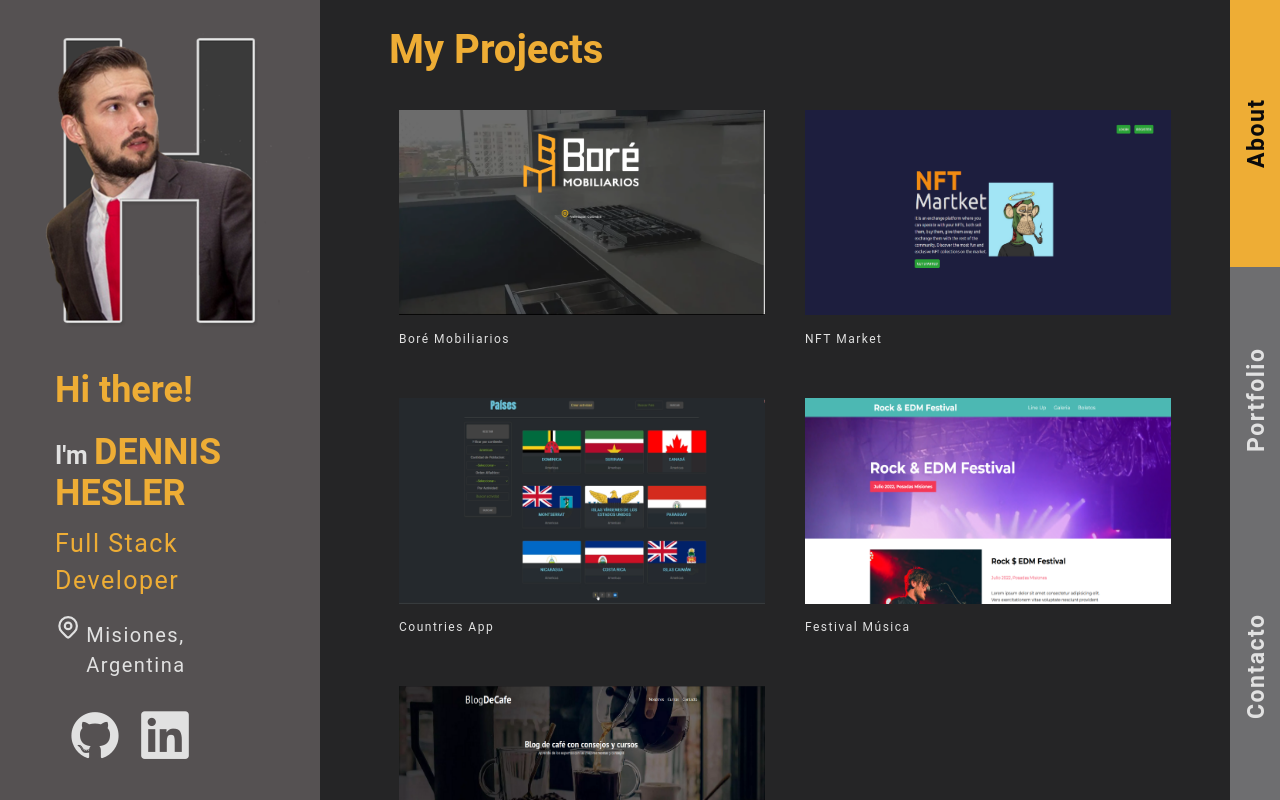
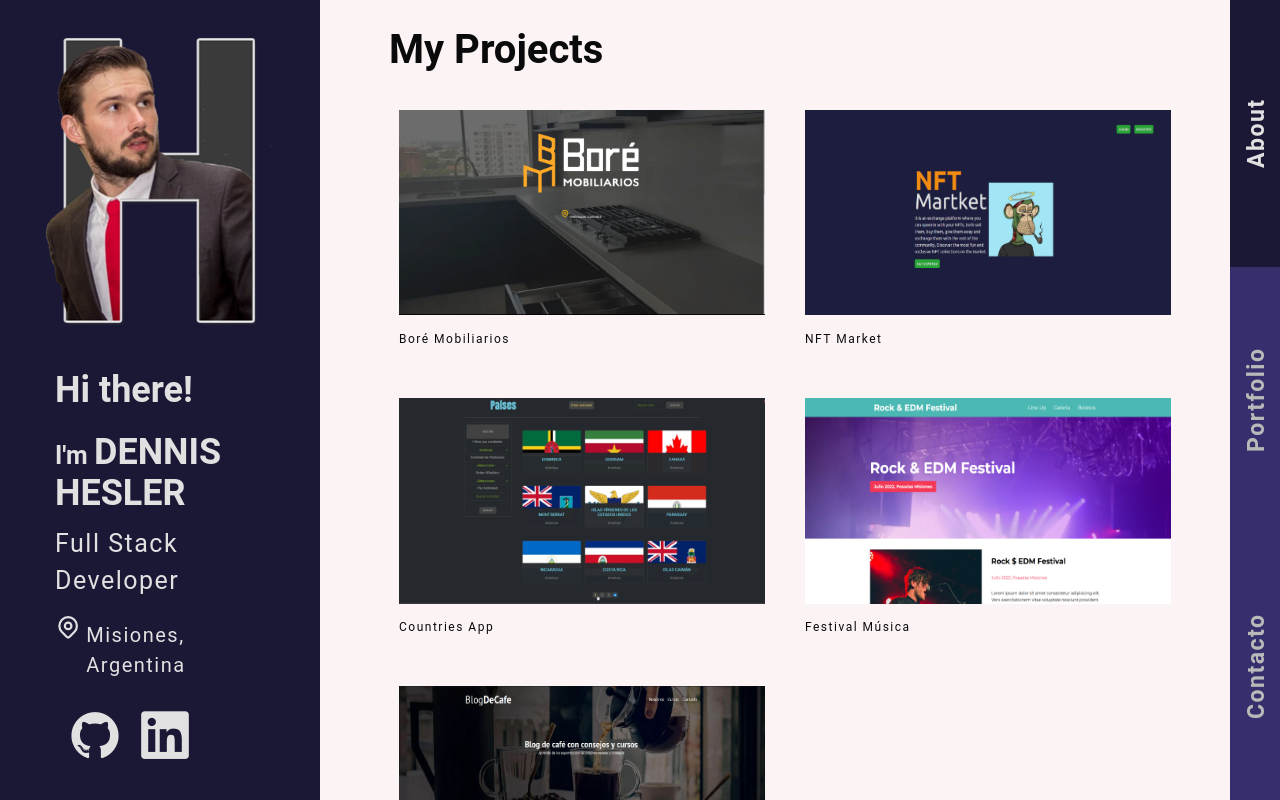
Before and after one commit to Dennish02/Portfolio, a Next.js app: page /portfolio in a window 1280 px wide. Built offline with nearby package versions, Linux system fonts and the light colour scheme.

Commit message:
colores azul

```diff
--- a/componentes/About.js
+++ b/componentes/About.js
@@ -73,7 +73,7 @@ export default function About() {
         <p>Problem Solving</p>
         <p>Comunication</p>
       </div>
-      <h2>Studying</h2>
+      <h2>Studing</h2>
       <div className='TechnicalSkills'>
         <p>TypeScript</p>
         <p>Docker</p>
--- a/componentes/Sidebar.js
+++ b/componentes/Sidebar.js
@@ -13,8 +13,8 @@ export default function Sidebar() {
     alt='Hesler Foto'
     />
     <div className='perfil-texto'>
-        <h2>Hi there!</h2>
-        <h3>I'm <span className='nombre'>Dennis Hesler</span></h3>
+        <h2 className='hola'>Hi there!</h2>
+        <h3 className='ubi' >I'm <span className='nombre'>Dennis Hesler</span></h3>
         <p className='carrera'>Full Stack Developer</p>
         <div className='ubicacion'>
           <svg xmlns="http://www.w3.org/2000/svg"
@@ -31,7 +31,7 @@ export default function Sidebar() {
             <circle cx="12" cy="11" r="3" />
             <path d="M17.657 16.657l-4.243 4.243a2 2 0 0 1 -2.827 0l-4.244 -4.243a8 8 0 1 1 11.314 0z" />
           </svg>
-          <p>Misiones, Argentina</p>
+          <p className='ubi' >Misiones, Argentina</p>
         </div>
 
     </div>
--- a/gulp/scss/base/_globales.scss
+++ b/gulp/scss/base/_globales.scss
@@ -11,10 +11,10 @@ html {
     box-sizing: inherit;
 }
 body {
-    background-color: v.$fondo;
+    background: v.$fondo;
     font-family: v.$fuente_principal;
     font-size: 1.6rem;
-    color: v.$grisclaro;
+    color: v.$azulOscuro;
     &.fijar-body {
         overflow: hidden;
     }
@@ -54,11 +54,11 @@ p{
 
 h1 {
     font-size: 4rem;
-    color: v.$amarillo;
+    color: v.$azulOscuro;
 }
 h2 {
     font-size: 3.6rem;
-    color: v.$amarillo;
+    color: v.$azulOscuro;
     margin: 2rem 0;
 }
 h3 {
@@ -72,3 +72,6 @@ img {
     height: auto;
     display: block;
 }
+.enlaces{
+    color: v.$grisoscuro;
+}
--- a/gulp/scss/base/_mixins.scss
+++ b/gulp/scss/base/_mixins.scss
@@ -131,7 +131,7 @@
 }
 
 @mixin error {
-  color: v.$rojo;
+  color: v.$azulOscuro;
 }
 
 @mixin input {
@@ -144,7 +144,7 @@
 }
 
 @mixin inputError {
-  border: 3px solid v.$rojo;
+  border: 3px solid v.$azulOscuro;
 }
 
 @mixin buttonTrade {
@@ -195,9 +195,9 @@
   height: 10px;
 }
 
-@mixin buttonRojo {
+@mixin buttonazulOscuro {
   width: fit-content;
-  background-color: v.$rojo;
+  background-color: v.$azulOscuro;
   padding: 1rem;
   text-align: center;
   text-transform: uppercase;
@@ -208,7 +208,7 @@
   margin: 1rem auto;
   &:hover {
     cursor: pointer;
-    background: darken(v.$rojo, 25%)
+    background: darken(v.$azulOscuro, 25%)
 
   }
 }
--- a/gulp/scss/base/_variables.scss
+++ b/gulp/scss/base/_variables.scss
@@ -1,12 +1,15 @@
 $fuente_principal: 'Roboto', monospace;
-$fondo: #252526;
+
+$fondo: #fcf4f4;
+// $fondo: linear-gradient(90deg, rgb(79, 106, 202) 39%, rgb(129, 143, 230) 100%);
 $amarillo: #EEAD35 ;
-$amarilloClaro: #6E6E70;
+$amarilloClaro: #362f6d;
 $turquezza: #630cb4;
 // $amarilloClaro: #E8EEF2;
-$grisoscuro: #555152;
+$grisoscuro: #1b1835;
 $grisclaro: #e1e1e1;
-$rojo: #0A0A0C;
+$grisOpaco: #b9b9b9;
+$azulOscuro: #0A0A0C;
 //tamaños media queris
 $telefono: 320px;
 $tablet: 570px;
--- a/gulp/scss/layout/_about.scss
+++ b/gulp/scss/layout/_about.scss
@@ -8,7 +8,8 @@
     @include m.mediaGrid(200px, 2rem);
 
     p {
-        background-color: v.$rojo;
+        background-color: v.$grisoscuro;
+        box-shadow: 3px 6px 14px 0px rgba(58,58,58,0.36);
         color: v.$grisclaro;
         font-weight: 700;
         padding: 1rem;
@@ -19,5 +20,5 @@
 }
 
 .preguntas {
-    color: v.$amarillo;
+    color: v.$azulOscuro;
 }
--- a/gulp/scss/layout/_navbar.scss
+++ b/gulp/scss/layout/_navbar.scss
@@ -6,12 +6,7 @@
     width: 100%;
     .navbar{
         width: 100%;
-       // height: 100vh;
-        //transform: rotate(180deg);
-        //writing-mode: vertical-rl;
         display: flex;
-        //flex-direction: row-reverse;
-        //justify-content: space-evenly;
         background-color: v.$amarilloClaro;
         .navbarElemento{
             text-align: center;
@@ -22,7 +17,7 @@
             margin: 0;
 
             font-size: 2.3rem;
-            color: v.$grisoscuro;
+            color: v.$grisOpaco;
             font-weight: bold;
             &:hover{
                 cursor: pointer;
@@ -30,7 +25,9 @@
         }
         .seleccionado{
             @extend .navbarElemento;
-            background-color: v.$rojo;
+            background-color: v.$grisoscuro;
+            color: v.$grisclaro;
+            // text-shadow:  1px 1px 3px v.$amarillo;
         }
     }
 }
@@ -49,25 +46,6 @@
             display: flex;
             flex-direction: row-reverse;
             //justify-content: space-evenly;
-
-            .navbarElemento{
-                text-align: center;
-                width: 100%;
-                height: 100%;
-                // border: none;
-                padding: 0 1rem;
-                color: v.$grisclaro;
-                font-weight: bold;
-                &:hover{
-                    cursor: pointer;
-                }
-            }
-            .seleccionado{
-                @extend .navbarElemento;
-                background-color: v.$amarillo;
-                color: v.$rojo;
-                // text-shadow:  1px 1px 3px v.$amarillo;
-            }
         }
     }
 }
--- a/gulp/scss/layout/_portfolio.scss
+++ b/gulp/scss/layout/_portfolio.scss
@@ -23,7 +23,10 @@
             @include m.borderRadius;
             padding: 1rem;
             margin: 0 auto;
+            .subtitulo{
+                font-size: 1.2rem;
 
+            }
             img {
 
                 &:hover {
@@ -33,12 +36,12 @@
                 }
             }
 
-            p {
-                font-size: 1.2rem;
-            }
-
             &:hover {
                 background-color: v.$grisoscuro;
+                .subtitulo{
+                    color: v.$grisclaro;
+
+                }
             }
 
 
--- a/gulp/scss/layout/_sidebar.scss
+++ b/gulp/scss/layout/_sidebar.scss
@@ -16,6 +16,12 @@
             width: 70%;
             margin: 0 auto;
             text-align: left;
+            .hola{
+                color: v.$grisclaro;
+            }
+            .ubi{
+                color: v.$grisclaro;
+            }
         }
         .nombre{
             font-size: 3.6rem;
@@ -23,16 +29,18 @@
         }
         .carrera{
             font-size: 2.5rem;
+            color: v.$grisclaro;
         }
-        .nombre, .carrera{
-            color: v.$amarillo;
+        // .nombre, .carrera{
+        //     color: v.$amarillo;
 
-        }
+        // }
         .ubicacion{
             display: flex;
             align-items: baseline;
             justify-content: left;
             gap: 0.5rem;
+
         }
         .iconos{
             width: 60%;
--- a/pages/contacto.js
+++ b/pages/contacto.js
@@ -7,8 +7,8 @@ export default function Contacto() {
 
         <h1>Contact</h1>
         <div>
-            <p><span>Email:</span> <a target="_blanck" rel="noreferrer" href=' mailto:dennishesler02@gmail.com '  > Send mail</a> </p>
-            <p><span>Wp:</span> <a target="_blanck"  rel="noreferrer"  href='https://wa.me/message/WDD56SX5KOI7I1'>WhatsApp</a></p>
+            <p><span>Email:</span> <a className='enlaces' target="_blanck" rel="noreferrer" href=' mailto:dennishesler02@gmail.com '  > Send mail</a> </p>
+            <p><span>Wp:</span> <a className='enlaces' target="_blanck"  rel="noreferrer"  href='https://wa.me/message/WDD56SX5KOI7I1'>WhatsApp</a></p>
 
             <p><span>Telegram:</span> @Dennish02</p>
         </div>
--- a/pages/portfolio.js
+++ b/pages/portfolio.js
@@ -22,7 +22,7 @@ export default function Portfolio() {
                       src='/assets/image/bore1.png'
                   />
               </a>
-              <p>Boré Mobiliarios</p>
+              <p className='subtitulo'>Boré Mobiliarios</p>
               </div>
               <div className='contenedor-pagesElemento'>
               <a className='enlace' target="_blank" rel="noreferrer" href={nft}  >
@@ -33,7 +33,7 @@ export default function Portfolio() {
                       src='/assets/image/nft.png'
                   />
               </a>
-              <p>NFT Market</p>
+              <p className='subtitulo'>NFT Market</p>
               </div>
               <div className='contenedor-pagesElemento'>
 
@@ -44,7 +44,7 @@ export default function Portfolio() {
                       src='/assets/image/paises.png'
                   />
               </a>
-              <p>Countries App</p>
+              <p className='subtitulo'>Countries App</p>
               </div>
               <div className='contenedor-pagesElemento'>
 
@@ -55,7 +55,7 @@ export default function Portfolio() {
                       src='/assets/image/festival.png'
                   />
               </a>
-              <p>Festival Música</p>
+              <p className='subtitulo'>Festival Música</p>
               </div>
               <div className='contenedor-pagesElemento'>
 
@@ -67,7 +67,7 @@ export default function Portfolio() {
                       src='/assets/image/cafe.png'
                   />
               </a>
-              <p>Blog Café</p>
+              <p className='subtitulo'>Blog Café</p>
               </div>
 
 
```
Also changed, not shown: styles/app.css, 1 other file (tests, documents, lock files or other folders).
